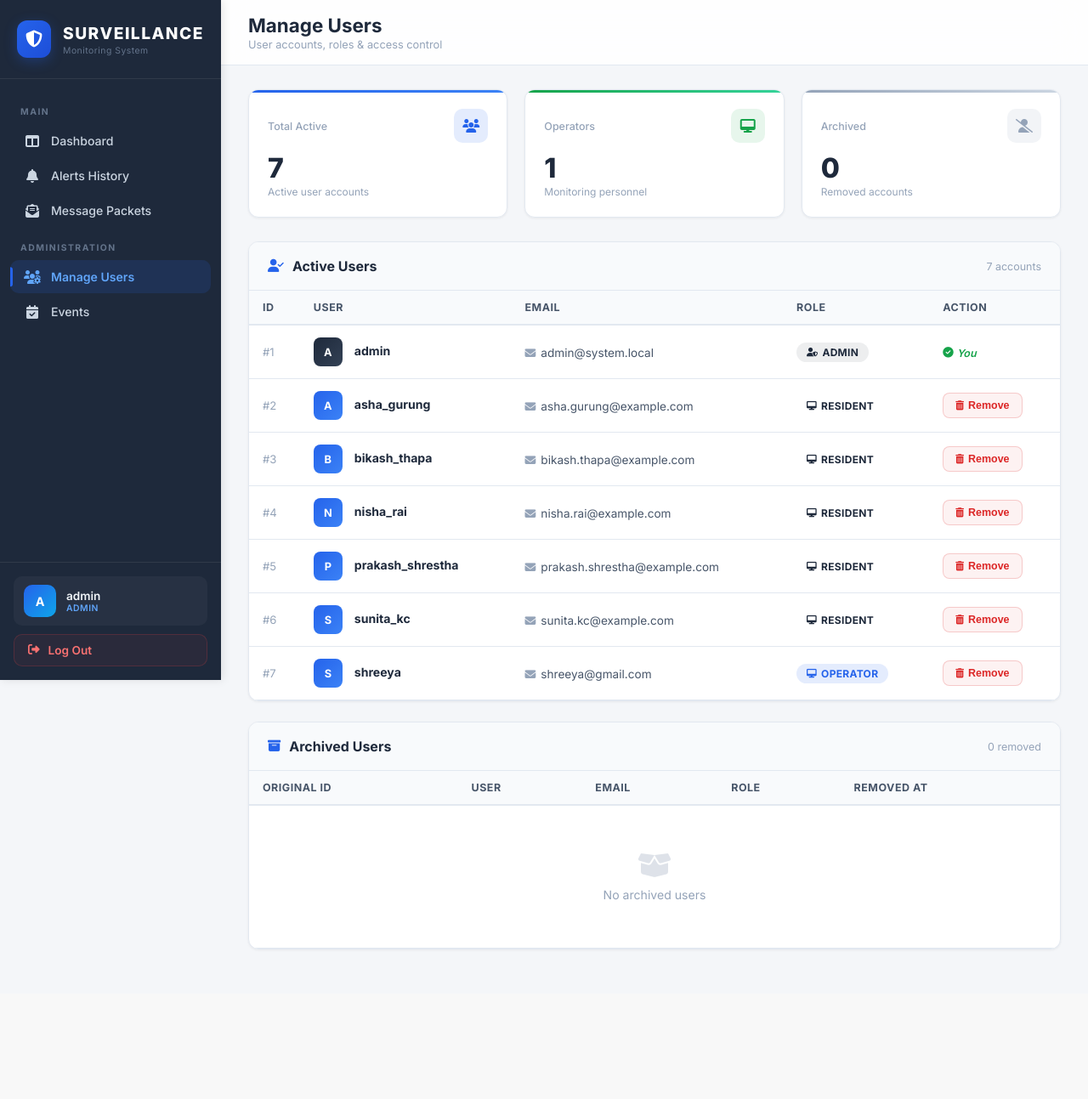
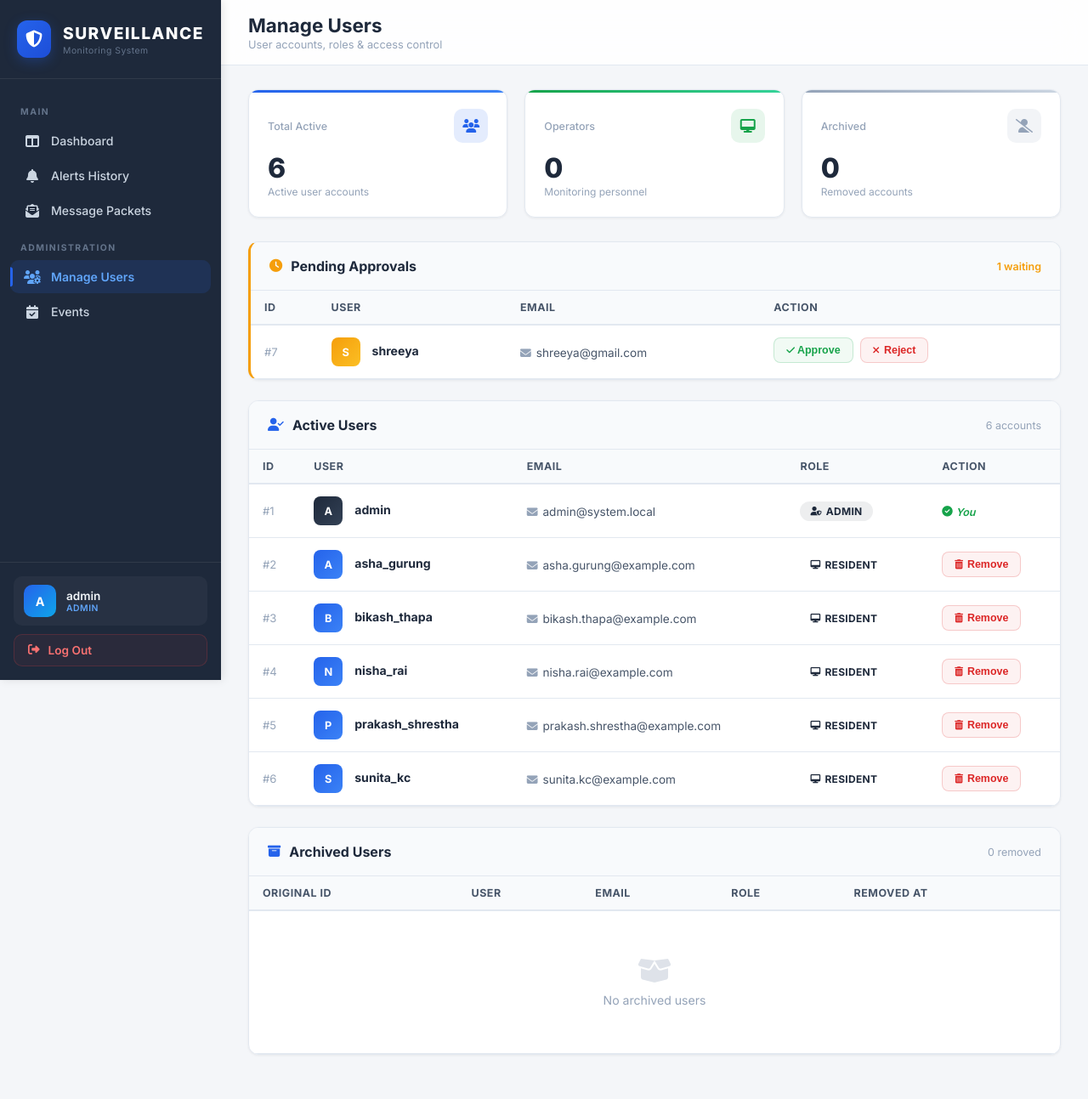
Before and after one commit to Nuubbb/Minor-Project, a Flask app: page /users in a window 1280 px wide. Shown: the whole page at 85% size. Before the commit the page ends 1118 px from the top, so only its background shows below. Run offline with Flask 3, Linux system fonts and the light colour scheme; a user stored in the database is signed in; data comes from the database, SQL or seed files in the repository; both versions use the stored data as it was after the commit.

Commit message:
Add admin approval flow for operator registration

```diff
--- a/app.py
+++ b/app.py
@@ -49,6 +49,13 @@ def login(role_type):
             user = cursor.fetchone()
 
             if user and check_password_hash(user['password'], password):
+                user_status = user['status'] if user['status'] else 'approved'
+                if user_status == 'pending':
+                    flash("Your account is pending admin approval.", "warning")
+                    return render_template('login.html', role_type=role_type)
+                if user_status == 'rejected':
+                    flash("Your registration request was rejected.", "error")
+                    return render_template('login.html', role_type=role_type)
                 if user['role'].lower() == role_type.lower():
                     session['username'] = user['username']
                     session['role'] = user['role']
@@ -78,13 +85,14 @@ def signup():
 
             hashed_pw = generate_password_hash(password)
             cursor.execute(
-                "INSERT INTO users (username, password, email, role) VALUES (?, ?, ?, 'Operator')",
+                "INSERT INTO users (username, password, email, role, status) VALUES (?, ?, ?, 'Operator', 'pending')",
                 (username, hashed_pw, email)
             )
             conn.commit()
 
-        flash("Account created! Please log in to the Operator portal.", "success")
-        return redirect(url_for('login', role_type='operator'))
+        flash("Account created! Your request is pending admin approval.", "info")
+        return redirect(url_for('index'))
+
 
     return render_template('signup.html')
 
@@ -259,8 +267,11 @@ def users():
         conn.row_factory = sqlite3.Row
         cursor = conn.cursor()
 
-        cursor.execute("SELECT id, username, email, role FROM users")
+        cursor.execute("SELECT id, username, email, role, status FROM users WHERE status='approved' OR status IS NULL")
         active_users = cursor.fetchall()
+
+        cursor.execute("SELECT id, username, email, role FROM users WHERE status='pending'")
+        pending_users = cursor.fetchall()
 
         cursor.execute("SELECT original_user_id, username, email, role, deleted_at FROM deleted_users ORDER BY deleted_at DESC")
         archived_users = cursor.fetchall()
@@ -269,6 +280,7 @@ def users():
                            username=session['username'],
                            role=current_role,
                            users=active_users,
+                           pending_users=pending_users,
                            deleted_users=archived_users)
 
 
@@ -420,5 +432,26 @@ def database_viewer():
                            deleted_events=del_events,
                            alerts=all_alerts)
 
+@app.route('/approve_user/<int:user_id>', methods=['POST'])
+def approve_user(user_id):
+    if 'username' not in session or session.get('role', '').lower() != 'admin':
+        return redirect(url_for('index'))
+    with sqlite3.connect(DATABASE) as conn:
+        conn.execute("UPDATE users SET status='approved' WHERE id=?", (user_id,))
+        conn.commit()
+    flash("User approved.", "success")
+    return redirect(url_for('users'))
+
+
+@app.route('/reject_user/<int:user_id>', methods=['POST'])
+def reject_user(user_id):
+    if 'username' not in session or session.get('role', '').lower() != 'admin':
+        return redirect(url_for('index'))
+    with sqlite3.connect(DATABASE) as conn:
+        conn.execute("UPDATE users SET status='rejected' WHERE id=?", (user_id,))
+        conn.commit()
+    flash("User rejected.", "success")
+    return redirect(url_for('users'))
+
 if __name__ == '__main__':
     app.run(host='0.0.0.0', debug=True, port=5001, threaded=True)
--- a/database.py
+++ b/database.py
@@ -39,9 +39,12 @@ def init_db():
         # Existing databases created before phone/lat/lng existed -- add them
         # in place (SQLite has no "ADD COLUMN IF NOT EXISTS", so check first).
         existing_cols = {row[1] for row in cursor.execute("PRAGMA table_info(users)").fetchall()}
-        for col, coltype in (("phone", "TEXT"), ("lat", "REAL"), ("lng", "REAL")):
+        for col, coltype, default in (("phone", "TEXT", None), ("lat", "REAL", None), ("lng", "REAL", None), ("status", "TEXT", "'approved'")):
             if col not in existing_cols:
-                cursor.execute(f"ALTER TABLE users ADD COLUMN {col} {coltype}")
+                if default:
+                    cursor.execute(f"ALTER TABLE users ADD COLUMN {col} {coltype} DEFAULT {default}")
+                else:
+                    cursor.execute(f"ALTER TABLE users ADD COLUMN {col} {coltype}")
 
         # 2. Create Deleted Users Table
         cursor.execute('''
--- a/templates/users.html
+++ b/templates/users.html
@@ -773,6 +773,60 @@
                 </div>
                 {% endfor %} {% endif %} {% endwith %}
 
+                <!-- Pending Approvals -->
+                {% if pending_users %}
+                <div class="panel animate-in" style="border-left: 3px solid var(--warning);">
+                    <div class="panel-header">
+                        <h3><i class="fas fa-clock" style="color: var(--warning);"></i> Pending Approvals</h3>
+                        <span style="font-size:0.78rem; color:var(--warning); font-weight:600;">{{ pending_users|length }} waiting</span>
+                    </div>
+                    <div class="panel-body" style="padding:0;">
+                        <table class="data-table">
+                            <thead>
+                                <tr>
+                                    <th>ID</th>
+                                    <th>User</th>
+                                    <th>Email</th>
+                                    <th>Action</th>
+                                </tr>
+                            </thead>
+                            <tbody>
+                                {% for pu in pending_users %}
+                                <tr>
+                                    <td style="color:var(--text-muted); font-size:0.82rem;">#{{ pu['id'] }}</td>
+                                    <td>
+                                        <span class="user-row-avatar" style="background:linear-gradient(135deg, var(--warning), #fbbf24);">
+                                            {{ pu['username'][0]|upper }}
+                                        </span>
+                                        <strong>{{ pu['username'] }}</strong>
+                                    </td>
+                                    <td>
+                                        {% if pu['email'] %}
+                                        <span class="email-text"><i class="fas fa-envelope" style="color:var(--text-muted); margin-right:6px; font-size:0.8rem;"></i>{{ pu['email'] }}</span>
+                                        {% else %}
+                                        <span class="email-none">No email provided</span>
+                                        {% endif %}
+                                    </td>
+                                    <td style="display:flex; gap:8px;">
+                                        <form action="{{ url_for('approve_user', user_id=pu['id']) }}" method="POST" style="margin:0;">
+                                            <button type="submit" style="padding:7px 14px; border-radius:8px; border:1px solid rgba(22,163,74,0.2); background:rgba(22,163,74,0.06); color:var(--success); font-size:0.78rem; font-weight:600; cursor:pointer;">
+                                                <i class="fas fa-check" style="font-size:0.7rem;"></i> Approve
+                                            </button>
+                                        </form>
+                                        <form action="{{ url_for('reject_user', user_id=pu['id']) }}" method="POST" style="margin:0;" onsubmit="return confirm('Reject this user?');">
+                                            <button type="submit" class="delete-btn">
+                                                <i class="fas fa-xmark" style="font-size:0.7rem;"></i> Reject
+                                            </button>
+                                        </form>
+                                    </td>
+                                </tr>
+                                {% endfor %}
+                            </tbody>
+                        </table>
+                    </div>
+                </div>
+                {% endif %}
+
                 <!-- Active Users -->
                 <div class="panel animate-in">
                     <div class="panel-header">
```
Also changed, not shown: database.db.
